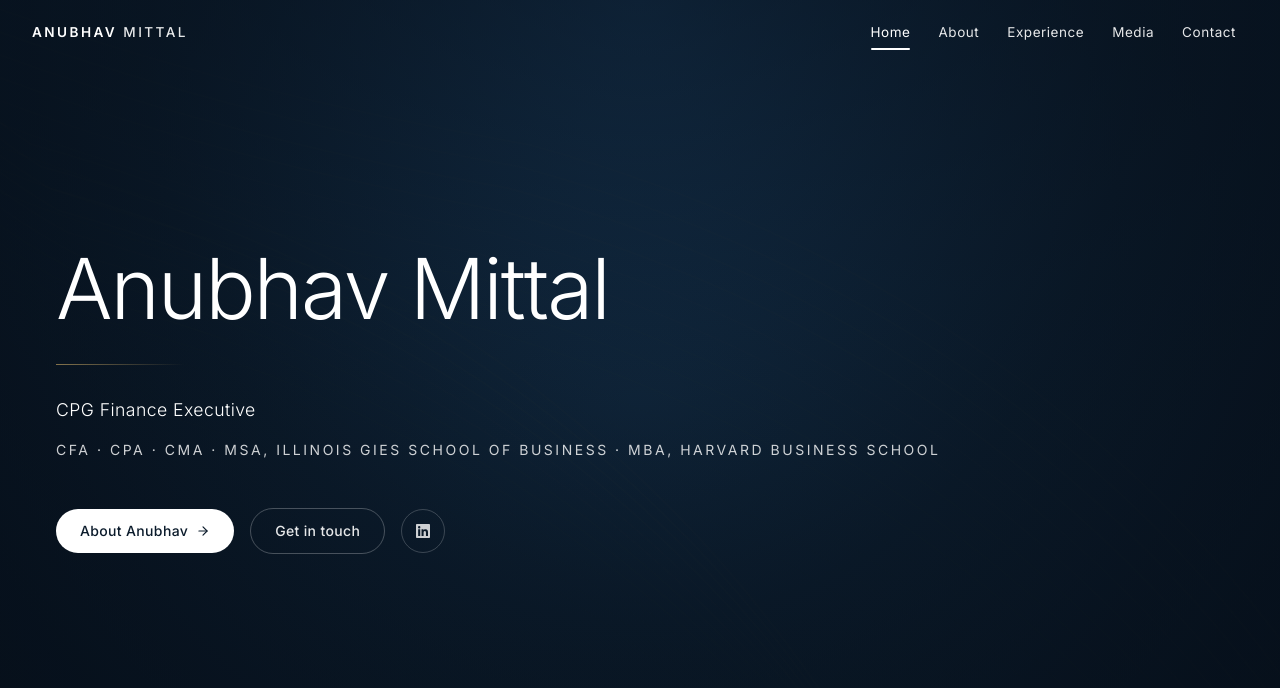
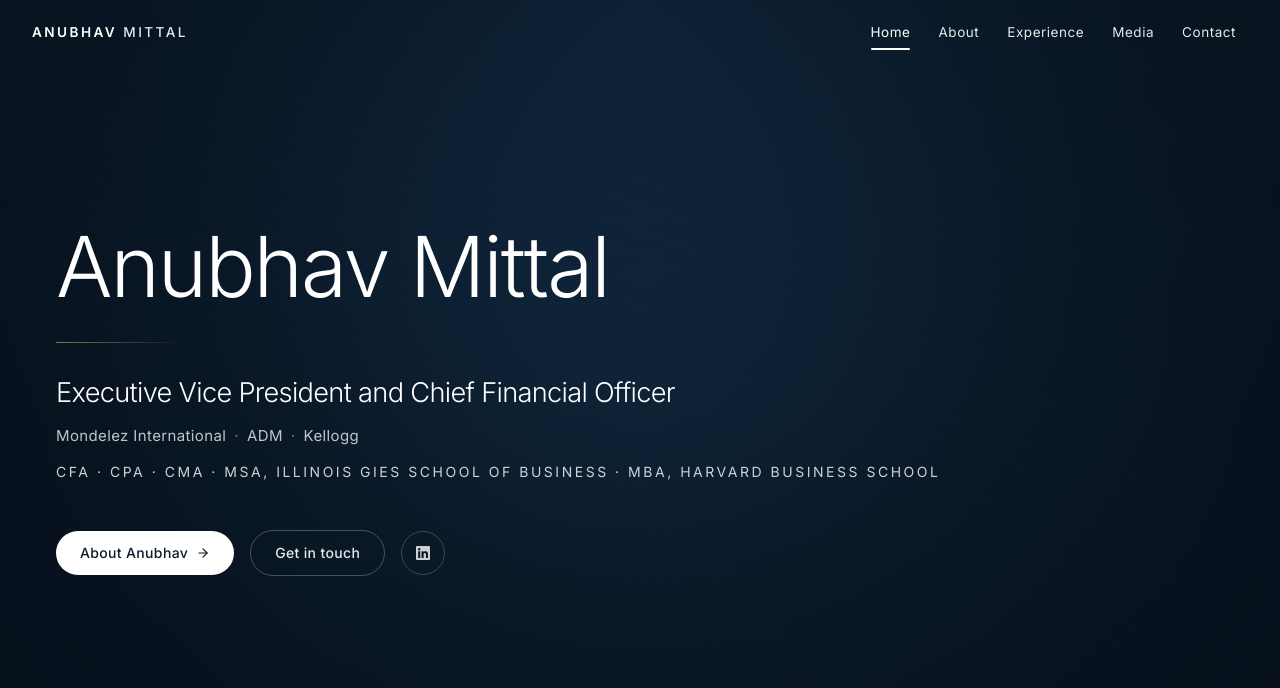
Before and after one commit to a2105z/anubhav-mittal-website, a React (Create React App) app: page / in a window 1280 px wide. Shown: the top 688 px of the page. Built offline with nearby package versions, Linux system fonts and the light colour scheme.

Commit message:
Set the home headline to Executive Vice President and Chief Financial Officer.
Co-authored-by: Cursor <cursoragent@cursor.com>

```diff
--- a/public/index.html
+++ b/public/index.html
@@ -15,7 +15,7 @@
     <meta name="theme-color" content="#0B1B2B" />
     <meta
       name="description"
-      content="Anubhav Mittal, CFA, CPA, CMA. CPG Finance Executive."
+      content="Anubhav Mittal, CFA, CPA, CMA. Executive Vice President and Chief Financial Officer. Mondelez International, ADM, and Kellogg."
     />
     <link rel="apple-touch-icon" href="%PUBLIC_URL%/apple-touch-icon.png" />
     <link rel="manifest" href="%PUBLIC_URL%/manifest.json" />
--- a/src/hero/components/Subheader.tsx
+++ b/src/hero/components/Subheader.tsx
@@ -11,9 +11,26 @@ const Subheader: React.FC<{ delay: number }> = ({ delay }) => {
           duration: 0.6,
           ease: [0.22, 1, 0.36, 1],
         }}
-        className="text-white font-light text-[clamp(0.46rem,1.4vw,1.1rem)] tracking-wide whitespace-nowrap"
+        className="text-white font-light text-[1.25rem] leading-[1.3] sm:text-[1.5rem] md:text-[1.7rem] tracking-tight"
       >
-        CPG Finance Executive
+        Executive Vice President and Chief Financial Officer
+      </motion.p>
+
+      <motion.p
+        initial={{ opacity: 0, y: 8 }}
+        animate={{ opacity: 1, y: 0 }}
+        transition={{
+          delay: delay + 0.08,
+          duration: 0.6,
+          ease: [0.22, 1, 0.36, 1],
+        }}
+        className="text-white/75 text-sm sm:text-[15px] tracking-wide"
+      >
+        Mondelez International
+        <span className="mx-2 text-brand-gold/80">·</span>
+        ADM
+        <span className="mx-2 text-brand-gold/80">·</span>
+        Kellogg
       </motion.p>
 
       <motion.p
```
